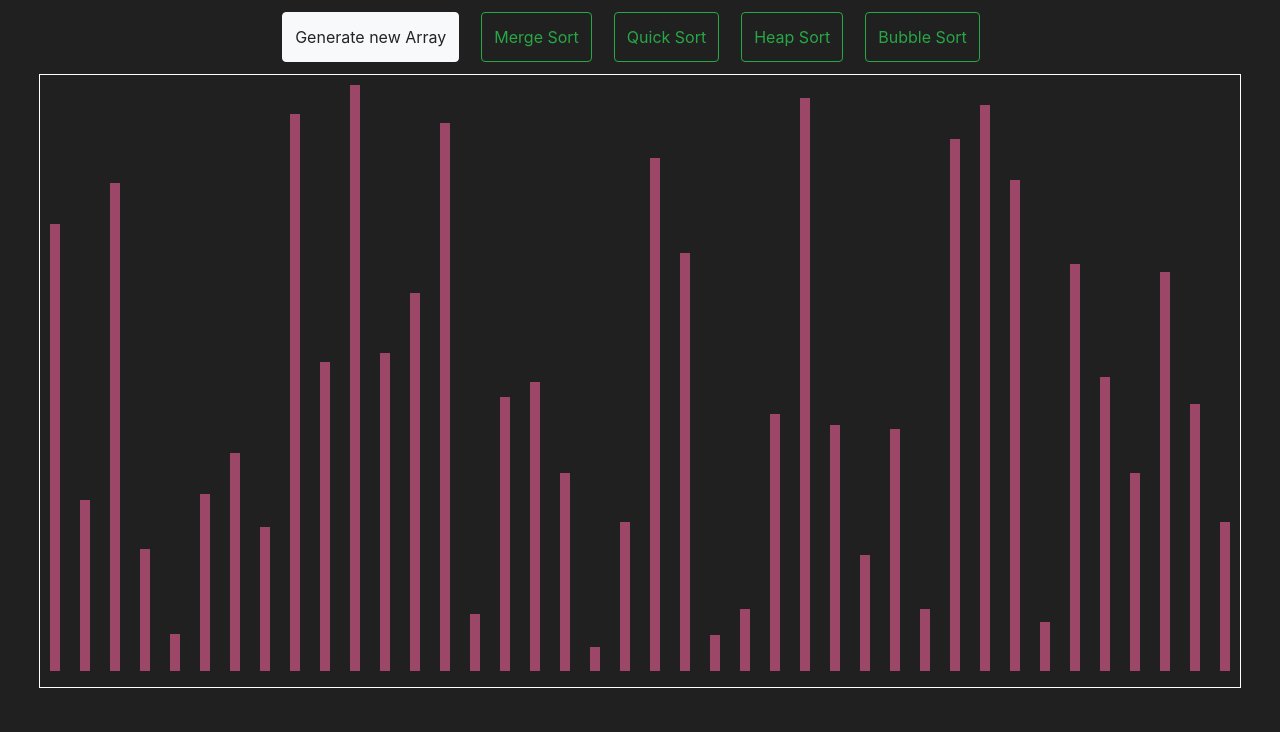
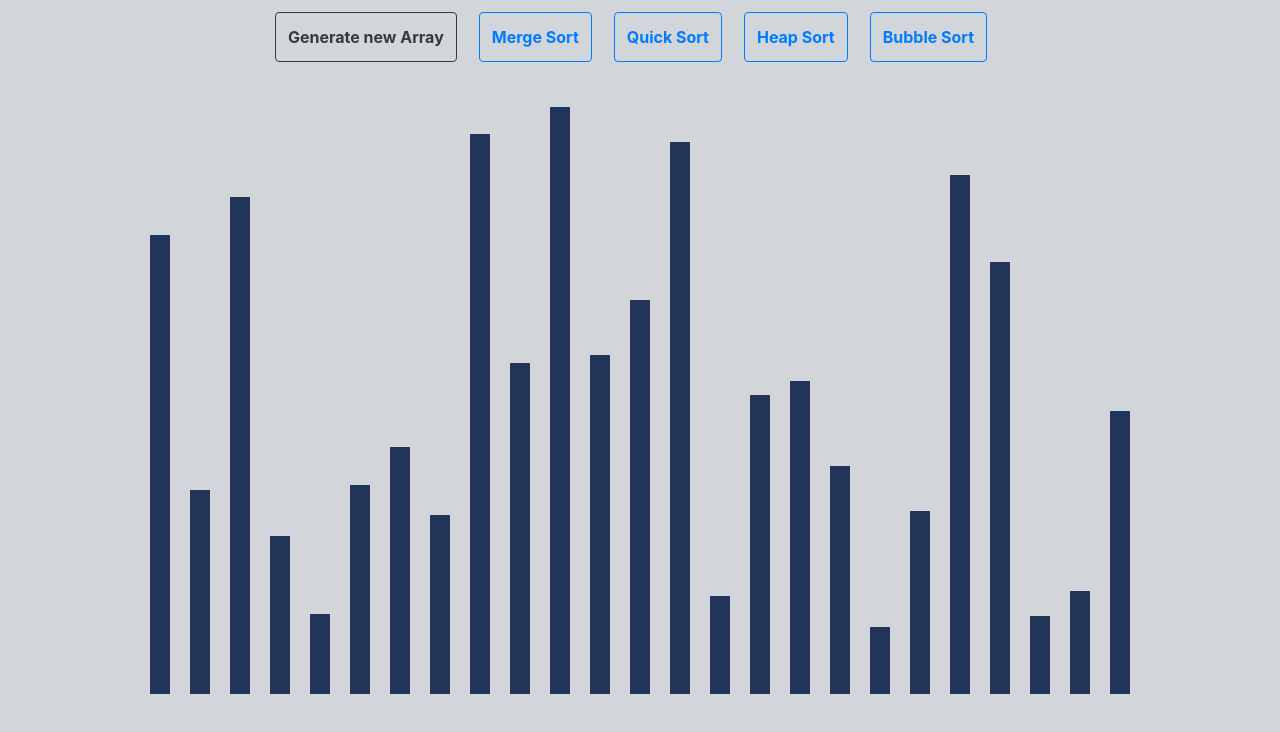
Before and after one commit to rohangawhade/sorting-visualizer, a React (Create React App) app: page / in a window 1280 px wide. Shown: the top 732 px of the page. Built offline with nearby package versions, Linux system fonts and the light colour scheme.

Commit message:
Updated the background and button color. Applied some styling

```diff
--- a/src/App.css
+++ b/src/App.css
@@ -1,3 +1,4 @@
 body{
-  background-color: #202020;
+  /* background-color: #202020; */
+  background-color: #D2D6DB;
 }
--- a/src/SortingVisualizer/SortingVisualizer.css
+++ b/src/SortingVisualizer/SortingVisualizer.css
@@ -1,33 +1,33 @@
 .array-container{
     display: flex;
-    align-items: center;
+    justify-self: center;
     flex-direction: column;
-    max-height: 700px;
+    height: 630px;
     margin: 10px;
 }
 
 .inner-container{
     height: 700px;
     align-self: center;
+    align-items: flex-end;
     flex: 1 0 100%;
     margin-top: 10px;
-    border: 1px solid white;
+    display: flex;
 }
 
 .array-bar{
-    width: 10px;
+    width: 20px;
     display: inline-block;
-    /* background-color: #34aa19; */
     background-color: #93C2DB;
-    /* display: inline-block; */
     margin: 10px 10px;
 }
-/* #9C4668 */
+
 .Buttons{
     align-self: center;
 }
 
-button{
+.Buttons Button{
+    font-weight: 700;
     width: max-content;
     height: 50px;
     margin: 2px 20px 2px 2px;
--- a/src/SortingVisualizer/SortingVisualizer.jsx
+++ b/src/SortingVisualizer/SortingVisualizer.jsx
@@ -7,7 +7,7 @@
 
 const ANIMATION_SPEED_MS = 10;
 
-const NUMBER_OF_ARRAY_BARS = 40;
+const NUMBER_OF_ARRAY_BARS = 25;
 
 export default class SortingVisualizer extends React.Component{
     constructor(props){
@@ -15,8 +15,7 @@
 
         this.state = {
             array: [],
-            // colorOrig: "#aa4668"
-            colorOrig: "#9C4668"
+            colorOrig: "#233659"
         };
     }
 
@@ -27,13 +26,13 @@
     resetArray(){
         const arrray = [];
         for (let i = 0; i<NUMBER_OF_ARRAY_BARS; i++){
-            arrray.push(randomIntFromInterval(5, 600));
+            arrray.push(randomIntFromInterval(50, 600));
         }
         let arrayBars = document.querySelectorAll('.array-bar');
-        arrayBars.forEach(arr => arr.style.backgroundColor = "#9C4668");
+        arrayBars.forEach(arr => arr.style.backgroundColor = "#233659");
         this.setState({array:arrray});
     }
-    // #F3DCF6
+    // #F3DCF6 #363D44 202428
     mergeSort(){
         const animations = getMergeSortAnimations(this.state.array);
         for(let i=0; i<animations.length; i++){
@@ -43,7 +42,7 @@
                 const [barOneIdx, barTwoIdx] = animations[i];
                 const barOneStyle = arrayBars[barOneIdx].style;
                 const barTwoStyle = arrayBars[barTwoIdx].style;
-                const color = i%3 === 0 ? '#5319E7' : '#F3DCF6';
+                const color = i%3 === 0 ? '#3B49DF' : '#363D44';
                 setTimeout(()=>{
                     barOneStyle.backgroundColor = color;
                     barTwoStyle.backgroundColor = color;
@@ -70,11 +69,11 @@
         return(
             <div className="array-container">
             <div className="Buttons">
-                <Button variant="light" onClick={() => this.resetArray()}>Generate new Array</Button>
-                <Button variant="outline-success" onClick={() => this.mergeSort()}>Merge Sort</Button>
-                <Button variant="outline-success" onClick={() => this.quickSort()}>Quick Sort</Button>
-                <Button variant="outline-success" onClick={() => this.heapSort()}>Heap Sort</Button>
-                <Button variant="outline-success" onClick={() => this.bubbleSort()}>Bubble Sort</Button>
+                <Button variant="outline-dark" onClick={() => this.resetArray()}>Generate new Array</Button>
+                <Button variant="outline-primary" onClick={() => this.mergeSort()}>Merge Sort</Button>
+                <Button variant="outline-primary" onClick={() => this.quickSort()}>Quick Sort</Button>
+                <Button variant="outline-primary" onClick={() => this.heapSort()}>Heap Sort</Button>
+                <Button variant="outline-primary" onClick={() => this.bubbleSort()}>Bubble Sort</Button>
             </div>
                 <div className="inner-container">
                     {array.map((value, idx) => (
```
